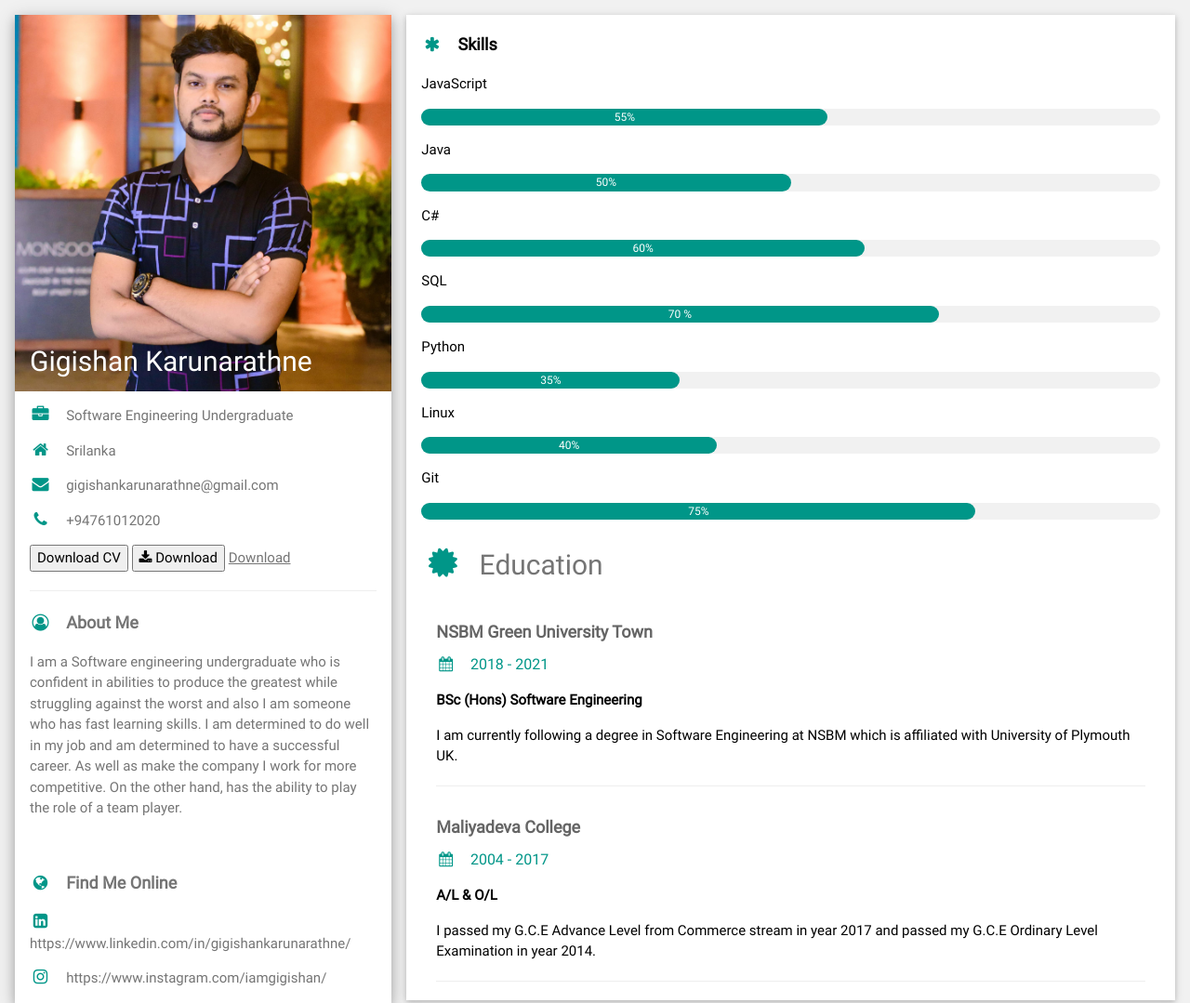
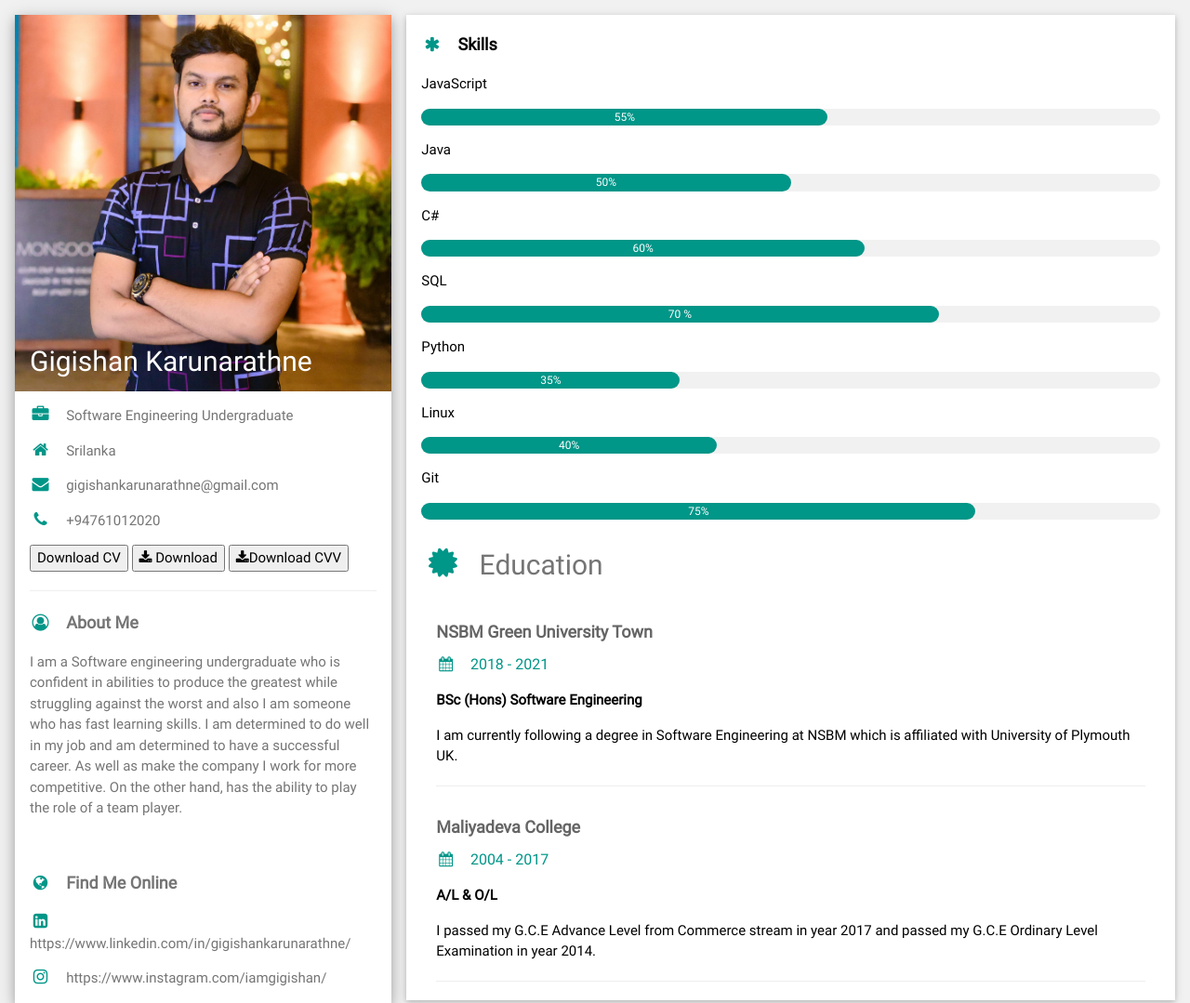
Before and after one commit to gigishankarunarathne/gigishankarunarathne.github.io, a plain HTML site: page index.html in a window 1280 px wide. Shown: the top 1079 px of the page at 93% size. Drawn offline with Linux system fonts and the light colour scheme.

Commit message:
Update index.html

```diff
--- a/index.html
+++ b/index.html
@@ -33,8 +33,10 @@ html,body,h1,h2,h3,h4,h5,h6 {font-family: "Roboto", sans-serif}
           <p><i class="fa fa-envelope fa-fw w3-margin-right w3-large w3-text-teal"></i>gigishankarunarathne@gmail.com</p>
           <p><i class="fa fa-phone fa-fw w3-margin-right w3-large w3-text-teal"></i>+94761012020</p>
           <button type="submit" onclick="window.open('Curriculum Vitae - Gigishan Karunarathne.pdf')">Download CV</button>
-          <button class="btn" type="submit" onclick="download('Curriculum Vitae - Gigishan Karunarathne.pdf')"><i class="fa fa-download"></i> Download</button>
-          <a href="path_to_file" download="proposed_file_name">Download</a>
+          <button class="btn" type="submit" onclick="window.open('Curriculum Vitae - Gigishan Karunarathne.pdf')"><i class="fa fa-download"></i> Download</button>
+          <a href="Curriculum Vitae - Gigishan Karunarathne.pdf" download="Curriculum Vitae - Gigishan Karunarathne">
+            <button type="button"><i class="fa fa-download"></i>Download CVV</button>
+        </a>
 
           <hr>
           <p class="w3-large w3-text-theme"><b><i class="	fa fa-user-circle-o fa-fw w3-margin-right w3-text-teal"></i>About Me</b></p>
```
